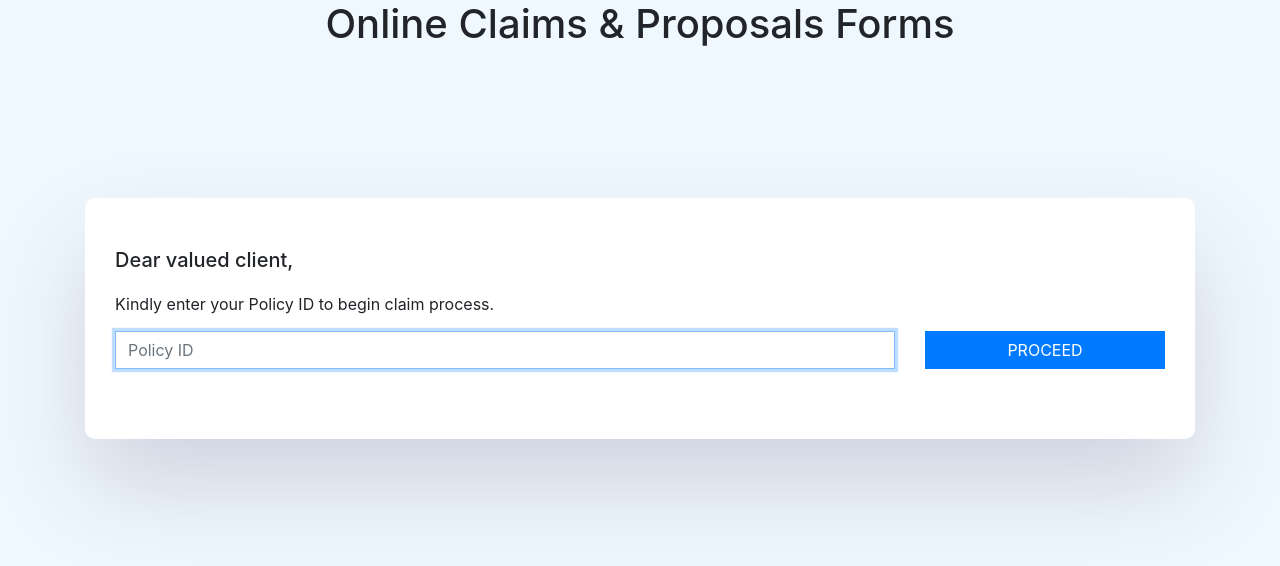
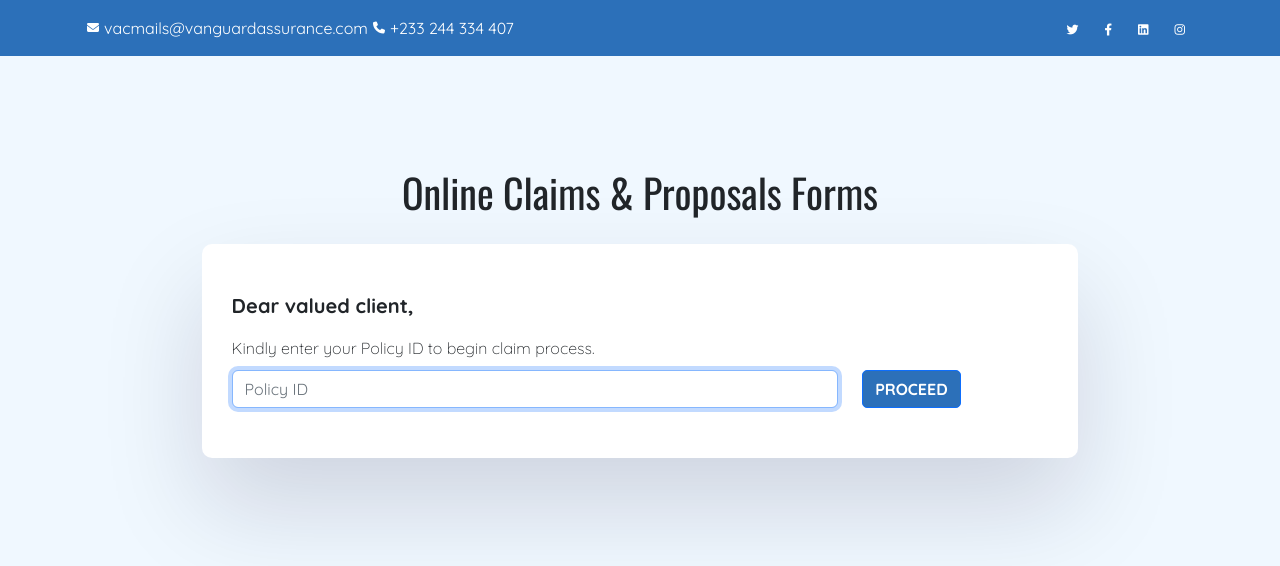
Before and after one commit to ableSebik/vanguard-portal-main, a PHP site: page / in a window 1280 px wide. Shown: the top 566 px of the page. Run offline with PHP 8.4, Linux system fonts and the light colour scheme; some libraries are stand-ins or nearby versions.

Commit message:
save changes on HTML and CSS files for the hompage

```diff
--- a/css/style-new.css
+++ b/css/style-new.css
@@ -1,41 +1,125 @@
+@import url('https://fonts.googleapis.com/css2?family=Oswald:wght@400;500&family=Quicksand:wght@300;400;700&display=swap');
+
+body {
+  padding: 0;
+  margin: 0;
+  background-color: #f0f8ff;
+  word-wrap: break-word;
+}
+
+h1{
+  font-family: "Oswald";
+  font-weight: 400;
+}
+h5 {
+  font-family: "Quicksand";
+  font-weight: 700;
+}
+
+a {
+  text-decoration: none !important;
+}
+
+label, p {
+  font-family: "Quicksand";
+  font-weight: 300;
+}
+
+
+/* home navigation bar */
+.navbar{
+  background-color: #2C70B9;
+  font-family: "Quicksand";
+  font-weight:400;
+}
+
+.navbar-toggler{
+  color: white;
+  border: none;
+}
+
+.navbar i{
+  color: white;
+  margin: auto 5px;
+  font-size: 12px;
+}
+
+.navbar a {
+  color: white;
+  text-decoration: none;
+}
+
+
+
+/* Home content page */
+.homePage {
+  display: flex;
+  justify-content: center;
+  align-items: center;
+  flex-direction: column;
+  gap: 20px;
+  margin: 10% 10px;
+}
+
+.rightContent{
+  text-align: center;
+}
+
+.leftContent{
+  width: 80%;
+  height: fit-content;
+  /* text-align: center; */
+  padding: 50px 30px;
+  gap: 10px;
+  background-color: #fff;
+  box-shadow: rgba(17, 12, 46, 0.15) 0px 48px 100px 0px;
+  border-radius: 10px;
+  display: flex;
+  flex-direction: column;
+  flex-wrap: wrap;
+}
+
+@media only screen and (max-width: 768px) {
+  .leftContent {
+      flex-direction: column;
+      width: 100%;
+      margin: 10px 0;
+  }
+  button{
+    margin: 15px 0;
+  }
+}
+
+input{
+  font-family: "Quicksand";
+  font-weight: 700;
+}
+
 input[type="number"]::-webkit-inner-spin-button {
   display: none;
 }
 
-.main_content {
-  background-color: #fff;
-  margin-top: 150px;
-  padding: 50px 30px;
-  box-shadow: rgba(17, 12, 46, 0.15) 0px 48px 100px 0px;
-  border-radius: 10px;
+input,
+.btn,
+a[type="button"] {
+  border-radius: 5px;
+  font-family: "Quicksand";
+  font-weight: 700;
+  background-color: #2C70B9;
 }
 
-.section_heading {
-  text-align: center;
-}
-
-.row {
-  align-items: center;
-}
-
-input,
-button,
-a[type="button"] {
-  border-radius: 0 !important;
-}
-
-form {
-  margin-top: 20px;
-  margin-bottom: 20px;
-}
-
-label {
-  margin-bottom: 15px;
-}
-
-a[type="button"] {
+/* a[type="button"] {
   margin-top: 10px;
   margin-bottom: 10px;
+} */
+
+/* Modal section */
+.modal-buttons{
+  display: flex;
+  justify-content: center;
+  align-items: center;
+  flex-direction: column;
+  gap: 10px;
 }
 
 #otp1,
--- a/index.php
+++ b/index.php
@@ -41,55 +41,81 @@ if (isset($_POST['policy_lookup_btn'])) {
   <head>
     <title>Vanguard Assurance</title>
     <meta charset="utf-8" />
-    <meta
-      name="viewport"
-      content="width=device-width, initial-scale=1, shrink-to-fit=no"
-    />
-    <link
-      href="https://fonts.googleapis.com/css?family=Roboto:400,100,300,700"
-      rel="stylesheet"
-      type="text/css"
-    />
-    <link
-      rel="stylesheet"
-      href="https://cdn.jsdelivr.net/npm/bootstrap@4.0.0/dist/css/bootstrap.min.css"
-      integrity="sha384-Gn5384xqQ1aoWXA+058RXPxPg6fy4IWvTNh0E263XmFcJlSAwiGgFAW/dAiS6JXm"
-      crossorigin="anonymous"
-    />
+    <meta name="viewport" content="width=device-width, initial-scale=1, shrink-to-fit=no"/>
 
-    <link
-      rel="stylesheet"
-      href="https://stackpath.bootstrapcdn.com/font-awesome/4.7.0/css/font-awesome.min.css"
-    />
+    <!-- google fonts -->
+    <!-- <link href="https://fonts.googleapis.com/css?family=Roboto:400,100,300,700" rel="stylesheet" type="text/css"/> -->
+
+    <!-- bootstrap css -->
+    <link href="https://cdn.jsdelivr.net/npm/bootstrap@5.2.3/dist/css/bootstrap.min.css" rel="stylesheet" integrity="sha384-rbsA2VBKQhggwzxH7pPCaAqO46MgnOM80zW1RWuH61DGLwZJEdK2Kadq2F9CUG65" crossorigin="anonymous">
+
+    <!-- font awesome -->
+    <link rel="stylesheet" href="https://cdnjs.cloudflare.com/ajax/libs/font-awesome/6.2.1/css/all.min.css"/>
+
+    <!-- main style css -->
     <link rel="stylesheet" href="css/style-new.css" />
   </head>
-  <body style="background-color: #f0f8ff !important">
-    <nav></nav>
+  <body>
+    <!-- Navbar -->
+    <nav class="navbar navbar-expand-lg">
       <div class="container">
+        <i class="fa-sharp fa-solid fa-envelope"></i>
+        <a class="nav-item" href="#">vacmails@vanguardassurance.com</a>
+        <i class="fa-sharp fa-solid fa-phone"></i>
+        <a class="nav-item" href="#">+233 244 334 407</a>
+
+        <button class="navbar-toggler" type="button" data-bs-toggle="collapse" data-bs-target="#navbarNav" aria-controls="navbarNav" aria-expanded="false" aria-label="Toggle navigation">
+          <span class="navbar-toggler"> *** </span>
+        </button>
+
+        <div class="collapse navbar-collapse" id="navbarNav">
+          <ul class="navbar-nav ms-auto mb-2 mb-lg-0">
+            <li class="nav-item">
+              <a class="nav-link" aria-current="page" href="#"><i class="fa-brands fa-twitter"></i></a>
+            </li>
+            <li class="nav-item">
+              <a class="nav-link" href="#"><i class="fa-brands fa-facebook-f"></i></a>
+            </li>
+            <li class="nav-item">
+              <a class="nav-link" href="#"><i class="fa-brands fa-linkedin"></i></a>
+            </li>
+            <li class="nav-item">
+              <a class="nav-link"><i class="fa-brands fa-instagram"></i></a>
+            </li>
+          </ul>
+        </div>
+      </div>
+    </nav>
+
+    <div class="container">
+      <!-- home page content -->
+      <div class="homePage">
+        <!-- right content -->
+        <div class="rightContent">
           <h1 class="section_heading">Online Claims &amp; Proposals Forms</h1>
-      <div class="main_content box">
+        </div>
+        <!-- left content -->
+        <div class="leftContent">
           <h5>Dear valued client,</h5>
-        <form method="POST" action="" >
-          <label class="control-label" for="policyID"
-            >Kindly enter your Policy ID to begin claim process.</label
-          >
+
+          <label class="control-label" for="policyID">Kindly enter your Policy ID to begin claim process.</label>
+          <!-- froms -->
+          <form method="POST" action="">
             <div class="row">
               <div class="col-md-9 col-sm-12">
-              <input
-                type="text"
-                class="form-control"
-                name="policyID"
-                id="policyID"
-                autofocus
-                placeholder="Policy ID"
-              />
+                <input type="text" class="form-control" name="policyID" id="policyID" autofocus placeholder="Policy ID"/>
               </div>
+
               <div class="col-md-3 col-sm-12">
                 <button type="submit" class="btn btn-primary btn-block" name = "policy_lookup_btn">PROCEED</button>
               </div>
+
             </div>
-        </form>
+
+          </form> <!-- End index Form -->
         </div>
+      </div> <!-- End main_content -->
+
     </div>
 
     <!-- footer -->
@@ -101,19 +127,8 @@ if (isset($_POST['policy_lookup_btn'])) {
     <!-- End Copyright -->
 
     <!-- confirm details modal -->
-    <div
-      class="modal fade"
-      style="text-align: center"
-      id="otp-modal"
-      tabindex="-1"
-      role="dialog"
-      aria-labelledby="confirmotp"
-      aria-hidden="true"
-    >
-      <div
-        class="modal-dialog modal-dialog-centered"
-        role="document"
-      >
+    <div class="modal fade" style="text-align: center" id="otp-modal" tabindex="-1" role="dialog" aria-labelledby="confirmotp" aria-hidden="true">
+      <div class="modal-dialog modal-dialog-centered" role="document">
         <!--Content-->
         <div class="modal-content">
           <!--Header-->
@@ -131,55 +146,24 @@ if (isset($_POST['policy_lookup_btn'])) {
           <div class="modal-body otp-card">
             <form action="" autocomplete = 0 id="otp-form" method="post">
               <h2 class="text-muted">2-Step Verification</h2>
-              <img src="images/smartphone.png" alt="" class="otp-phone-img" />
+              <img src="images/smartphone.png" alt="" class="otp-phone-img"/>
               <p>
                 A text message with verification code was sent to
               </p>
+
               <p id="clientPhone"></p>
 
               <div class="otp-div">
-                <input
-                  type="text"
-                  id="otp1"
-                  class="form-control otp-code"
-                  pattern="[0-9]"
-                  maxlength="1"
-                  autofocus
-                  required
-                />
-                <input
-                  type="text"
-                  id="otp2"
-                  class="form-control otp-code"
-                  pattern="[0-9]"
-                  maxlength="1"
-                  required
-                />
-                <input
-                  type="text"
-                  id="otp3"
-                  class="form-control otp-code"
-                  pattern="[0-9]"
-                  maxlength="1"
-                  required
-                />
-                <input
-                  type="text"
-                  id="otp4"
-                  class="form-control otp-code"
-                  pattern="[0-9]"
-                  maxlength="1"
-                  required
-                />
+                <input type="text" id="otp1" class="form-control otp-code" pattern="[0-9]" maxlength="1" autofocus required/>
+                <input type="text" id="otp2" class="form-control otp-code" pattern="[0-9]" maxlength="1" required/>
+                <input type="text" id="otp3" class="form-control otp-code" pattern="[0-9]" maxlength="1" required/>
+                <input type="text" id="otp4" class="form-control otp-code" pattern="[0-9]" maxlength="1" required/>
               </div>
-              <a
-                href="#" onclick="document.getElementById('otp-form').submit();"
-                name="verify_otp"
-                id="verify_otp"
-                class="btn btn-primary btn-block"
-                >Verify</a
-              >
+
+              <div class="modal-buttons">
+                <a href="#" onclick="document.getElementById('otp-form').submit();" name="verify_otp" id="verify_otp" class="btn btn-primary btn-block">Verify</a>
                 <a href="#">Resend code</a>
+              </div> <!-- End modal-buttons -->
             </form>
           </div>
         </div>
@@ -188,21 +172,14 @@ if (isset($_POST['policy_lookup_btn'])) {
     </div>
     <!-- confirm details modal-->
 
-    <script
-      src="https://code.jquery.com/jquery-3.2.1.slim.min.js"
-      integrity="sha384-KJ3o2DKtIkvYIK3UENzmM7KCkRr/rE9/Qpg6aAZGJwFDMVNA/GpGFF93hXpG5KkN"
-      crossorigin="anonymous"
-    ></script>
-    <script
+    <script src="https://code.jquery.com/jquery-3.2.1.slim.min.js" integrity="sha384-KJ3o2DKtIkvYIK3UENzmM7KCkRr/rE9/Qpg6aAZGJwFDMVNA/GpGFF93hXpG5KkN" crossorigin="anonymous"></script>
+    <!-- <script
       src="https://cdn.jsdelivr.net/npm/popper.js@1.12.9/dist/umd/popper.min.js"
       integrity="sha384-ApNbgh9B+Y1QKtv3Rn7W3mgPxhU9K/ScQsAP7hUibX39j7fakFPskvXusvfa0b4Q"
       crossorigin="anonymous"
-    ></script>
-    <script
-      src="https://cdn.jsdelivr.net/npm/bootstrap@4.0.0/dist/js/bootstrap.min.js"
-      integrity="sha384-JZR6Spejh4U02d8jOt6vLEHfe/JQGiRRSQQxSfFWpi1MquVdAyjUar5+76PVCmYl"
-      crossorigin="anonymous"
-    ></script>
+    ></script> -->
+    <script src="https://cdn.jsdelivr.net/npm/bootstrap@5.2.3/dist/js/bootstrap.bundle.min.js" integrity="sha384-kenU1KFdBIe4zVF0s0G1M5b4hcpxyD9F7jL+jjXkk+Q2h455rYXK/7HAuoJl+0I4" crossorigin="anonymous"></script>
+
     <script>
       const otp1 = document.getElementById("otp1");
       const otp2 = document.getElementById("otp2");
```
Also changed, not shown: images/arrow-down-outline.gif (added). Lines whose indentation alone changed are shown as unchanged.
